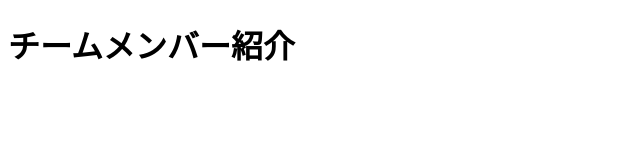
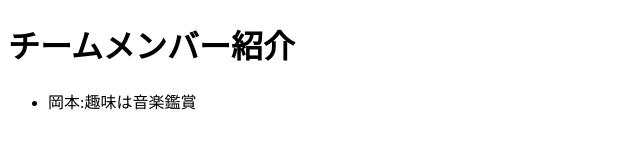
Before and after one commit to RyoyaKumasaki/groupC_2, a plain HTML site: page index.html in a window 1280 px wide. Shown: the whole page, without its empty margins (0-640 px from the left). Drawn offline with Linux system fonts and the light colour scheme.

Commit message:
Update index.html

```diff
--- a/index.html
+++ b/index.html
@@ -9,6 +9,7 @@
     <h1>チームメンバー紹介</h1>
     <ul>
         <!-- メンバー紹介をここに追加 -->
+        <li>岡本:趣味は音楽鑑賞</li>
     </ul>
 </body>
 </html>
```
